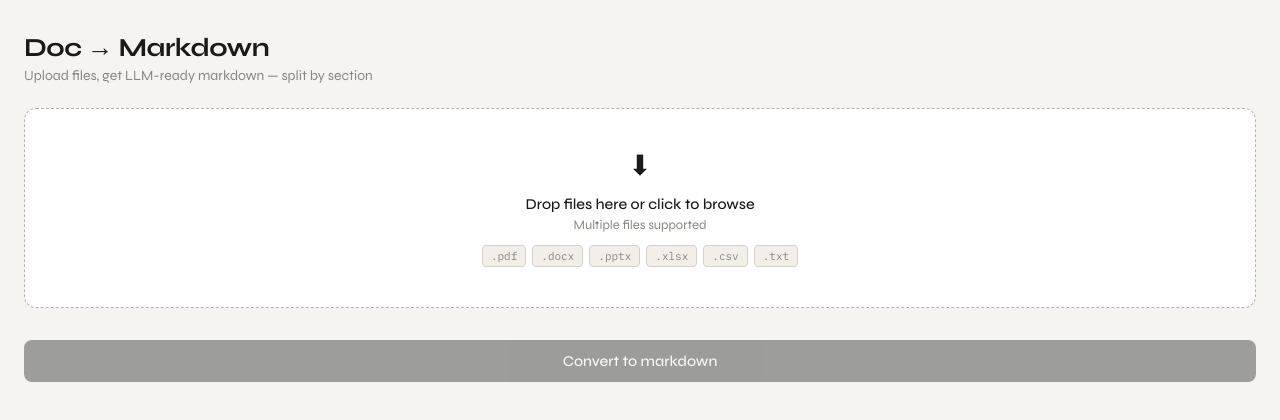
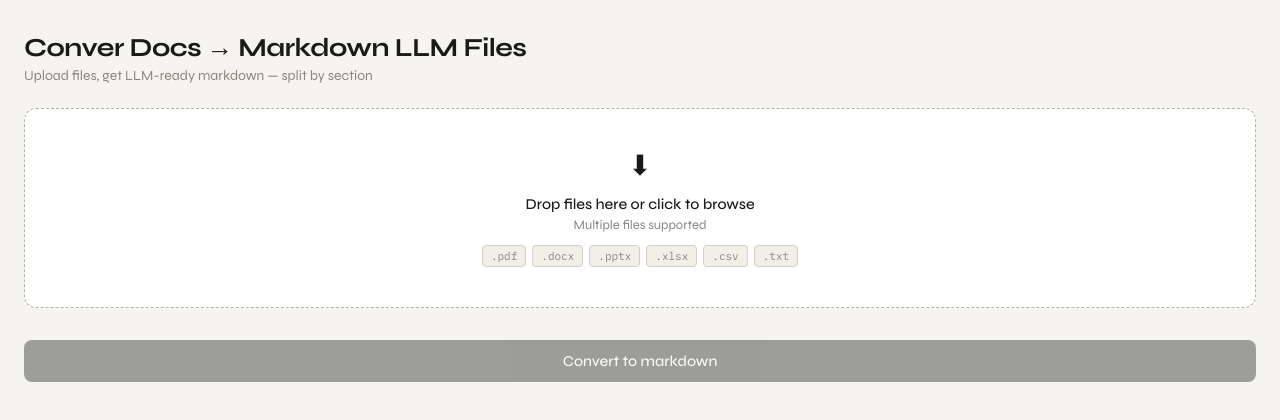
Before and after one commit to stevenkiger/doc-to-markdown, a plain HTML site: page public/index.html in a window 1280 px wide. Drawn offline with nearby package versions, Linux system fonts and the light colour scheme.

Commit message:
Update index.html

```diff
--- a/public/index.html
+++ b/public/index.html
@@ -64,7 +64,7 @@
 <body>
 
 <div class="header">
-  <h1>Doc → Markdown</h1>
+  <h1>Conver Docs → Markdown LLM Files</h1>
   <p class="subtitle">Upload files, get LLM-ready markdown — split by section</p>
 </div>
 
```
